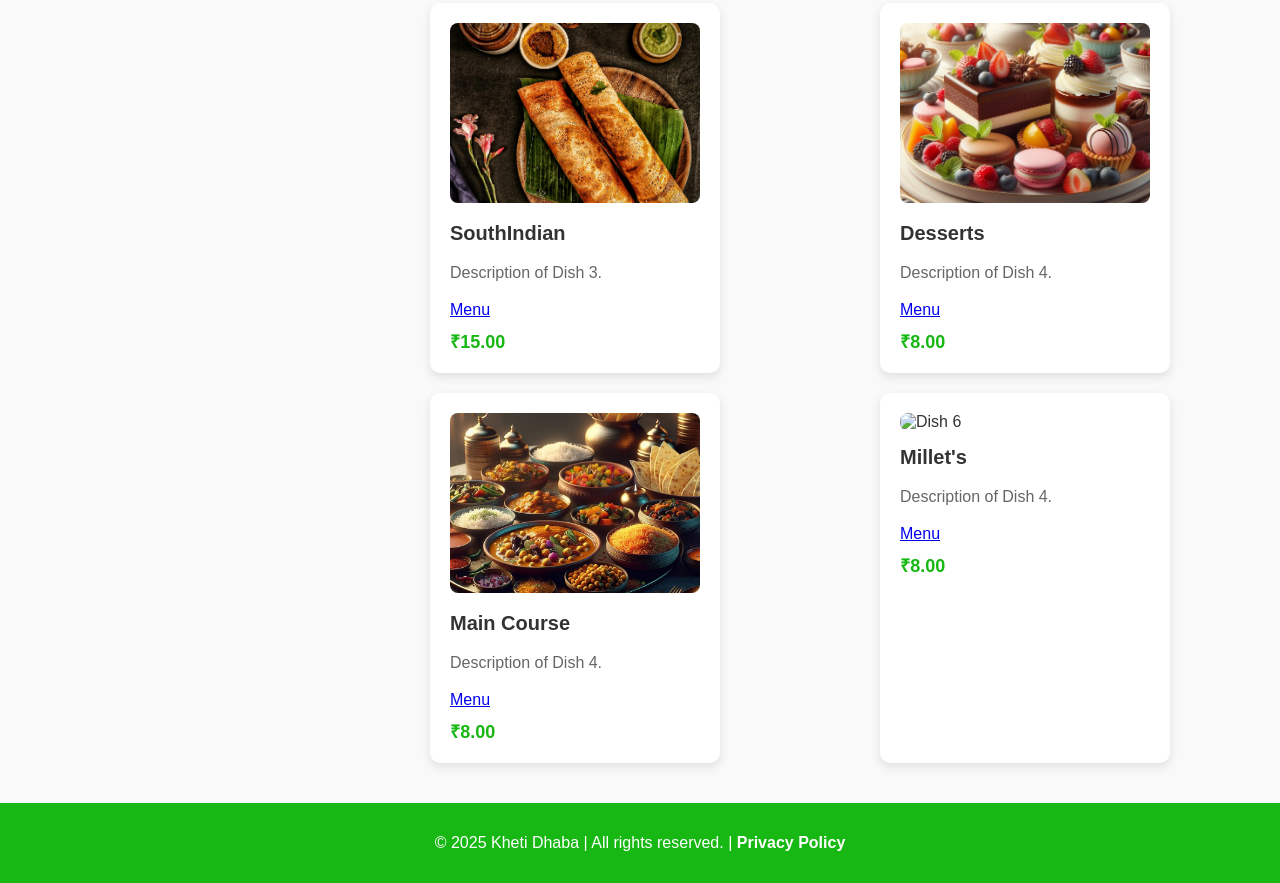
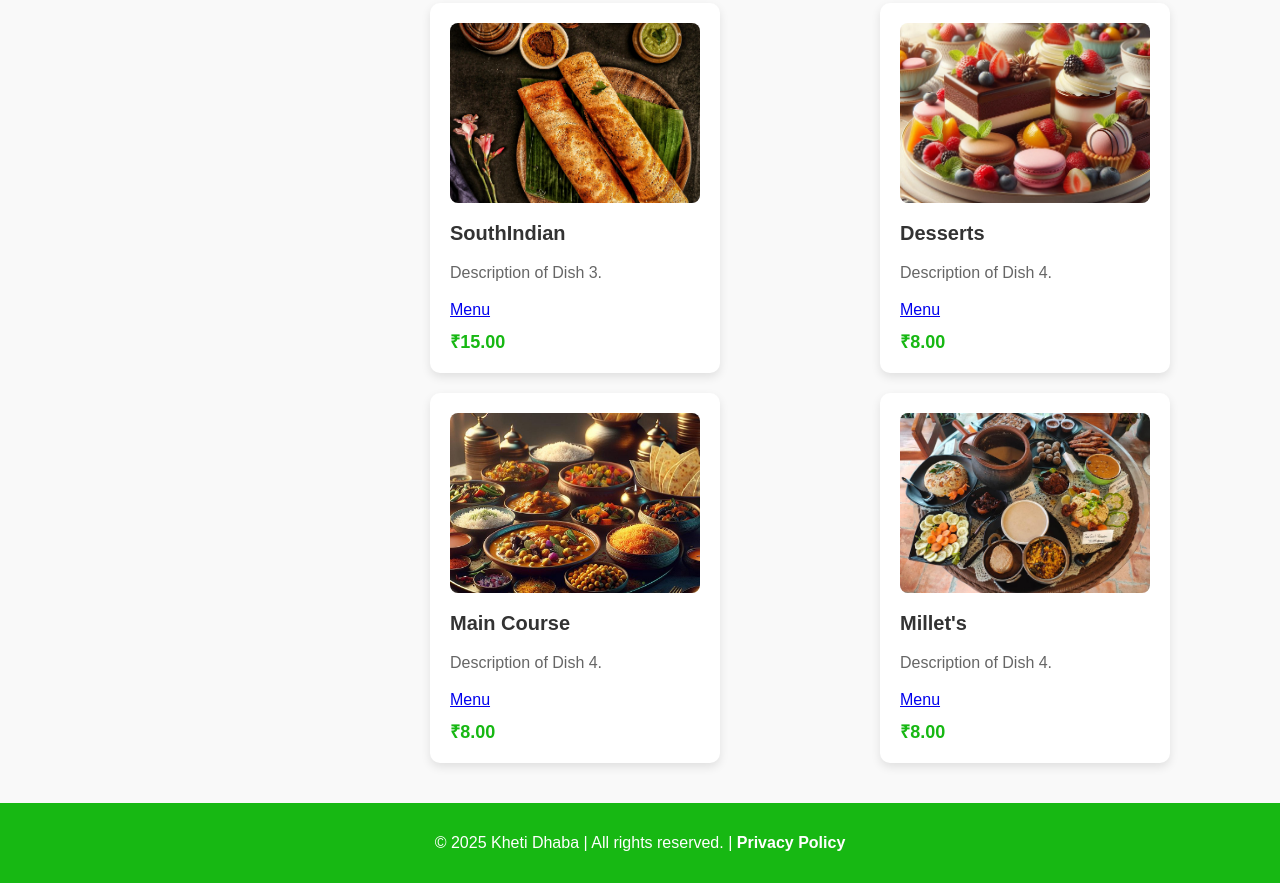
Before and after one commit to khilesh2509/Solution-challenge-google-, a plain HTML site: page index.html in a window 1280 px wide. Shown: the part 1041-1924 px from the top of the page. Drawn offline with nearby package versions, Linux system fonts and the light colour scheme.

Commit message:
Update index.html

```diff
--- a/index.html
+++ b/index.html
@@ -453,7 +453,7 @@
         </div>
 
         <div class="menu-card">
-            <img src="image/6.jpg" alt="Dish 6">
+            <img src="dish/6.jpg" alt="Dish 6">
             <h3>Millet's</h3>
             <p>Description of Dish 4.</p>
             <a class="view" href="view1.html">Menu</a>
```
